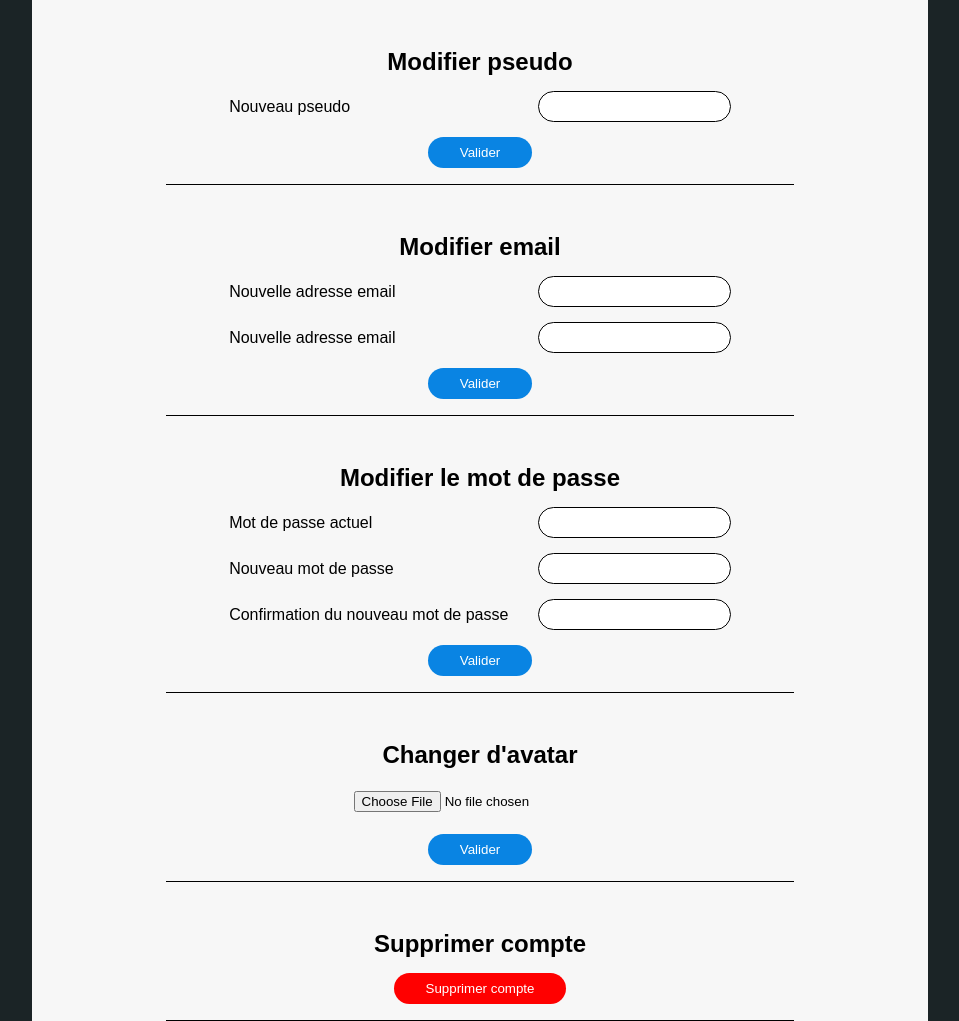
After one commit to florentthomas/Projet5-oc, a PHP site: template App/Views/User_setting.twig in a window 1280 px wide. The commit adds this page. Shown: the whole page, without its empty margins (160-1119 px from the left). Run offline with PHP 8.4, Linux system fonts and the light colour scheme; the template is opened without the code that fills it, so the values that code supplies are empty; some libraries are stand-ins or nearby versions.

Commit message:
espace utilisateur - modification pseudo utilisateur

```diff
--- a/App/Views/BlogHome.twig
+++ b/App/Views/BlogHome.twig
@@ -18,7 +18,7 @@
             <nav>
                 <ul>
                     {% if session.user %}
-                    <li><a href="">{{session.user.pseudo}}</a></li>
+                    <li><a href="{{URL}}setting">{{session.user.pseudo}}</a></li>
                     <li><a href="{{URL}}disconnect">SE DECONNECTER</a></li>
                     {% endif %}
 
--- /dev/null
+++ b/App/Views/User_setting.twig
@@ -0,0 +1,110 @@
+{% extends "Layout.twig" %}
+
+
+{% block title %}
+    <title>Configuration compte</title>
+{% endblock %}
+
+
+
+{% block description %}
+    <meta name="description" content=""/>
+{% endblock %}
+
+
+
+{% block content %}
+
+
+    <div class="wrapper">
+        <div class="container">
+
+        <p id="result" class="message_fixed"></p>
+
+            <section class="setting">
+
+                <h1>Modifier pseudo</h1>
+                <form id="form_pseudo" action="{{URL}}setting/change_pseudo"  method="post">
+                    <div class="input_form">
+                        <label for="pseudo">Nouveau pseudo</label>
+                        <input type="text" id="pseudo" name="new_pseudo" required/>
+                    </div>
+                    <div class="input_form">
+                        <button type="submit" class="m-auto" name="pseudo_form">Valider</button>
+                    </div>
+                </form>
+            </section>
+
+
+            <section class="setting">
+                <h1>Modifier email</h1>
+                <form action=""  method="post">
+                    <div class="input_form">
+                        <label for="email">Nouvelle adresse email</label>
+                        <input type="email" id="email" name="new_email" required/>
+                    </div>
+                    <div class="input_form">
+                        <label for="email_confirm">Nouvelle adresse email</label>
+                        <input type="email" id="email_confirm" name="email_confirm" required/>
+                    </div>
+                    <div class="input_form">
+                        <button type="submit" class="m-auto" name="email_form">Valider</button>
+                    </div>
+                </form>
+            </section>
+
+            <section class="setting">
+                <h1>Modifier le mot de passe</h1>
+                <form action=""  method="post">
+                    <div class="input_form">
+                        <label for="current_password">Mot de passe actuel</label>
+                        <input type="password" id="current_password" name="current_password" required/>
+                    </div>
+
+                    <div class="input_form">
+                        <label for="new_password">Nouveau mot de passe</label>
+                        <input type="password" id="new_password" name="new_password" required/>
+                    </div>
+
+                    <div class="input_form">
+                        <label for="confirm_new_password">Confirmation du nouveau mot de passe</label>
+                        <input type="password" id="confirm_new_password" name="confirm_new_password" required/>
+                    </div>
+                    <div class="input_form">
+                        <button type="submit" class="m-auto" name="password_form">Valider</button>
+                    </div>
+                </form>
+            </section>
+
+
+            <section class="setting">
+                <h1>Changer d'avatar</h1>
+                <form action=""  method="post">
+
+                    <div class="input_form">
+                        <input type="file" name="photo"/>
+                    </div>
+
+                    <div class="input_form">
+                        <button type="submit" class="m-auto" name="pseudo_form">Valider</button>
+                    </div>
+                </form>
+            </section>
+
+
+            <section class="setting">
+                <h1>Supprimer compte</h1>
+                <div class="input_form">
+                    <a href="" class="m-auto"><button class="button-red">Supprimer compte</button></a>
+                </div>
+            </section>
+
+        </div>
+    </div>
+
+
+{% endblock %}
+
+{% block script %}
+    <script src="{{URL}}Public/js/form-pseudo.js"></script>
+{% endblock %}
--- /dev/null
+++ b/Public/js/form-pseudo.js
@@ -0,0 +1,43 @@
+jQuery(document).ready(function($){
+
+
+    const result=$("#result");
+
+    $("#form_pseudo").submit(function(e){
+
+
+        e.preventDefault();
+
+        const url=$(this).attr("action");
+        const formData=$(this).serialize();
+
+        $.ajax({
+            url: url,
+            type: "POST",
+            data:formData
+
+        }).done(function(response){
+
+            data=JSON.parse(response);
+
+            result.addClass(data.attribute);
+            result.text(data.message);
+            result.fadeIn("slow");
+            result.fadeOut(5000);
+
+            $("#pseudo").val("");
+
+
+
+        }).fail(function(){
+            result.text("Une erreur est survenue");
+        });
+
+
+
+
+    })
+
+
+
+})
--- a/Public/style.css
+++ b/Public/style.css
@@ -17,6 +17,19 @@ button{
     padding: 0.5rem 2rem;
     cursor:pointer;
     color:white;
+}
+
+.button-red{
+    background-color: #ff0000 !important;
+}
+
+.m-auto{
+    margin: auto;
+}
+
+input[type="file"]{
+    border: none !important;
+    margin: auto;
 }
 
 .input_form{
@@ -235,7 +248,6 @@ article{
 
 .container{
     width:70%;
-    height:100vh;
     margin: auto;
     background-color: #f7f7f7;
 }
@@ -397,3 +409,33 @@ article{
     width:30%;
     margin: auto;
 }
+
+
+/*User_setting*/
+
+.setting{
+    width:70%;
+    margin: auto;
+    text-align: center;
+    padding-top:3rem;
+    border-bottom: 1px solid black;
+    padding-bottom: 1rem;
+}
+
+.setting form{
+    width: 80%;
+    margin: auto;
+}
+
+
+.message_fixed{
+    display: none;
+    position: fixed;
+    width:60%;
+    top: 15px;
+    transform: translateX(-50%);
+    left: 50%;
+    text-align: center;
+    padding: 5px;
+    border-radius: 7px;
+}
--- a/index.php
+++ b/index.php
@@ -15,6 +15,10 @@ $router->get("/","BlogController@index");
 
 $router->get("/connection","BlogController@connection");
 
+$router->get("/setting","UserController@index");
+
+$router->post("/setting/change_pseudo", "UserController@pseudo");
+
 $router->post("/connection","BlogController@connection");
 
 $router->get("/disconnect","BlogController@disconnect");
```
Also changed, not shown: App/Controllers/UserController.php (added, +34 -0 lines), App/Models/UserManager.php (+8 -0 lines).
